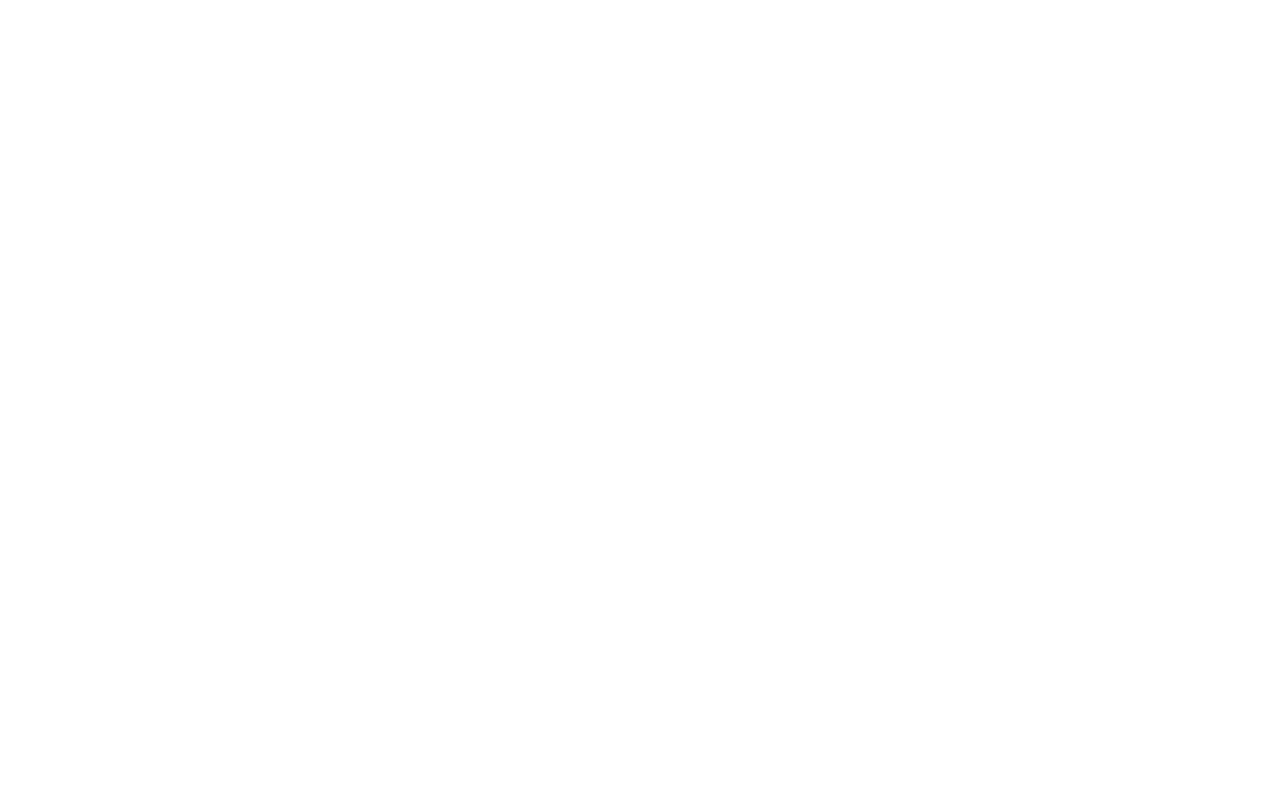
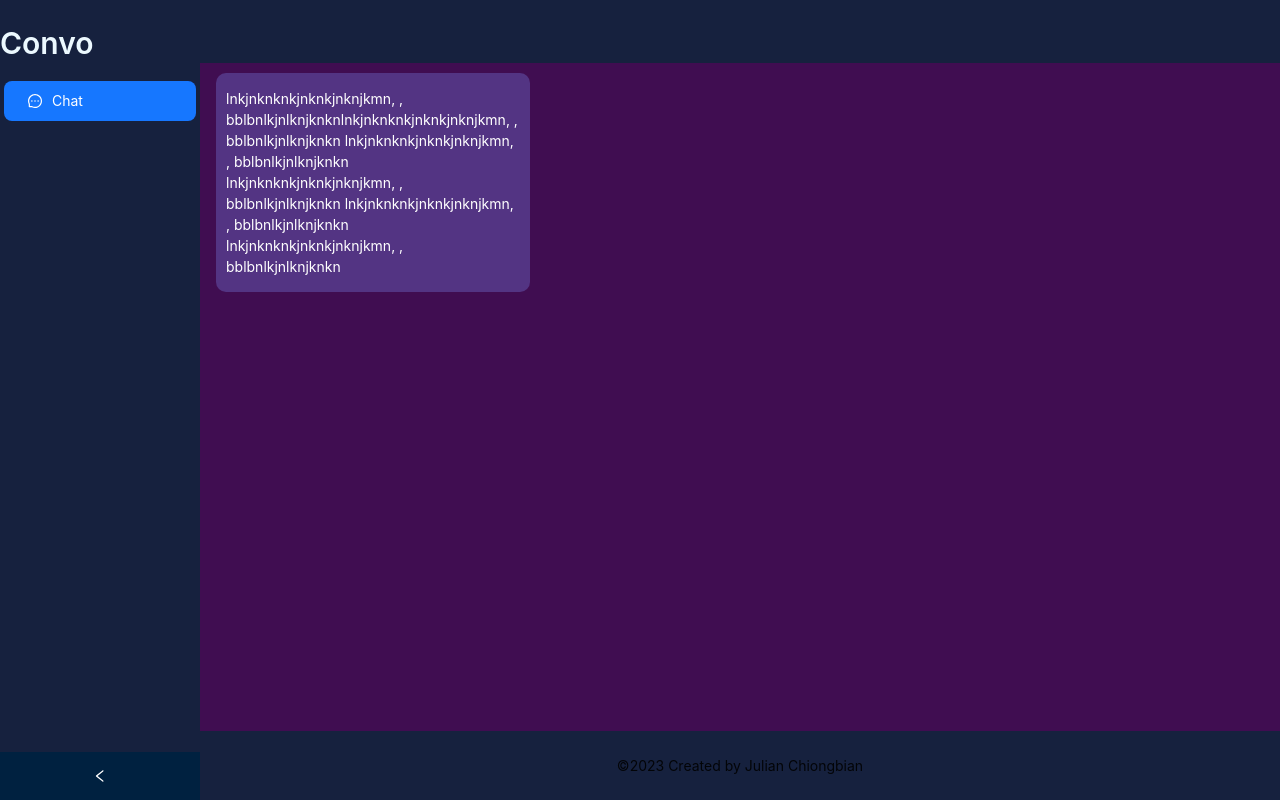
Before and after one commit to carloschiongbian/chat-web-app, a React (Vite) app: page /chat in a window 1280 px wide. Before the commit this address had no page. Built offline with nearby package versions, Linux system fonts and the light colour scheme.

Commit message:
feat: added routing and components for chat structure

```diff
--- a/package.json
+++ b/package.json
@@ -9,6 +9,7 @@
     "preview": "vite preview"
   },
   "dependencies": {
+    "@ant-design/icons": "^5.0.1",
     "antd": "^5.3.2",
     "react": "^18.2.0",
     "react-dom": "^18.2.0",
--- a/src/App.tsx
+++ b/src/App.tsx
@@ -1,12 +1,15 @@
 import "./App.scss";
 import Login from "./pages/Login/login";
+import Chat from "./pages/Chat/chat";
 import { Routes, Route } from "react-router-dom";
+import DefaultLayout from "./pages/defaultLayout";
 
 function App() {
   return (
     <div className="App">
       <Routes>
         <Route path="/" element={<Login />} />
+        <Route path="chat" element={<Chat />} />
       </Routes>
     </div>
   );
--- a/src/index.css
+++ b/src/index.css
@@ -1,6 +1,6 @@
-*{
+/* *{
 color: #ECF9FF;
-}
+} */
 
 :root {
   font-family: Inter, system-ui, Avenir, Helvetica, Arial, sans-serif;
--- a/src/pages/Chat/chat.tsx
+++ b/src/pages/Chat/chat.tsx
@@ -1,7 +1,81 @@
-import DefaultLayout from "../defaultLayout";
+import React, { useState } from "react";
+import type { MenuProps } from "antd";
+import { Row, Layout, Menu, theme, Typography, Card } from "antd";
+import { MessageOutlined } from "@ant-design/icons";
+import "./chat.scss";
+
+const { Title } = Typography;
+const { Header, Sider, Content, Footer } = Layout;
+
+type MenuItem = Required<MenuProps>["items"][number];
+
+function getItem(
+  label: React.ReactNode,
+  key: React.Key,
+  icon?: React.ReactNode,
+  children?: MenuItem[]
+): MenuItem {
+  return {
+    key,
+    icon,
+    children,
+    label,
+  } as MenuItem;
+}
+
+const items: MenuItem[] = [getItem("Chat", "1", <MessageOutlined />)];
 
 const Chat: React.FC = () => {
-  return <DefaultLayout />;
+  const [collapsed, setCollapsed] = useState(false);
+  const {
+    token: { colorBgContainer },
+  } = theme.useToken();
+
+  return (
+    <Layout className="layout-chat">
+      <Sider
+        collapsible
+        collapsed={collapsed}
+        style={{ backgroundColor: "#16213e" }}
+        onCollapse={(value) => setCollapsed(value)}
+      >
+        {!collapsed && (
+          <div className="sider-header">
+            <Title level={2} className="sider-header-title">
+              Convo
+            </Title>
+          </div>
+        )}
+
+        <Menu
+          theme="dark"
+          style={{ backgroundColor: "#16213e" }}
+          defaultSelectedKeys={["1"]}
+          mode="inline"
+          items={items}
+        />
+      </Sider>
+
+      <Layout className="content-layout">
+        <Header className="header-chat" />
+        <Content className="content-chat">
+          <Row className="content-chat-message" wrap={true}>
+            <p>
+              lnkjnknknkjnknkjnknjkmn, ,
+              bblbnlkjnlknjknknlnkjnknknkjnknkjnknjkmn, , bblbnlkjnlknjknkn
+              lnkjnknknkjnknkjnknjkmn, , bblbnlkjnlknjknkn
+              lnkjnknknkjnknkjnknjkmn, , bblbnlkjnlknjknkn
+              lnkjnknknkjnknkjnknjkmn, , bblbnlkjnlknjknkn
+              lnkjnknknkjnknkjnknjkmn, , bblbnlkjnlknjknkn
+            </p>
+          </Row>
+        </Content>
+        <Footer className="footer-chat" style={{ textAlign: "center" }}>
+          ©2023 Created by Julian Chiongbian
+        </Footer>
+      </Layout>
+    </Layout>
+  );
 };
 
 export default Chat;
--- a/src/pages/Login/login.tsx
+++ b/src/pages/Login/login.tsx
@@ -1,4 +1,5 @@
 import React, { useState } from "react";
+import { Navigate, useNavigate } from "react-router-dom";
 import { EyeInvisibleOutlined, EyeTwoTone } from "@ant-design/icons";
 import { Layout, Card, Form, Typography, Input, Checkbox, Button } from "antd";
 
@@ -7,8 +8,11 @@
 const { Title } = Typography;
 
 const Login: React.FC = () => {
+  const navigate = useNavigate();
+
   const onFinish = (values: any) => {
     console.log("Success:", values);
+    navigate("/chat");
   };
 
   const onFinishFailed = (errorInfo: any) => {
```
Also changed, not shown: src/pages/defaultLayout.tsx (+1 -6 lines), 1 other file (tests, documents, lock files or other folders).
